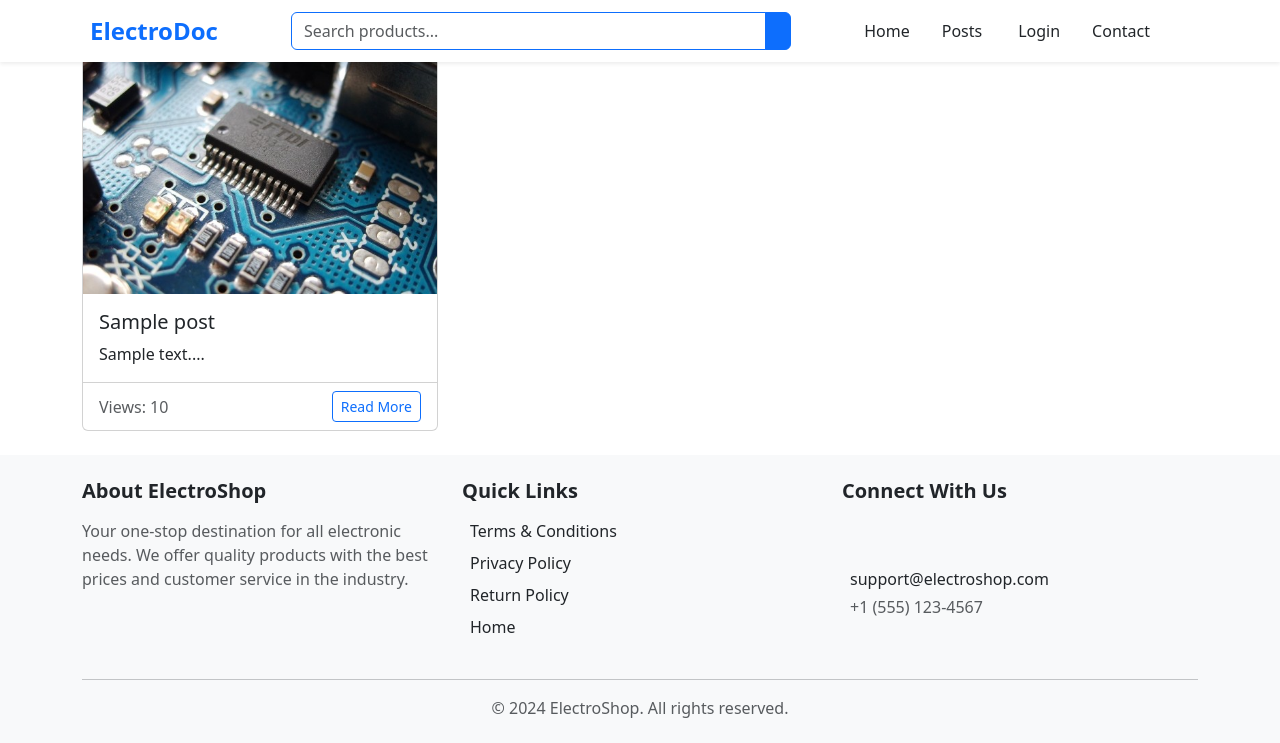
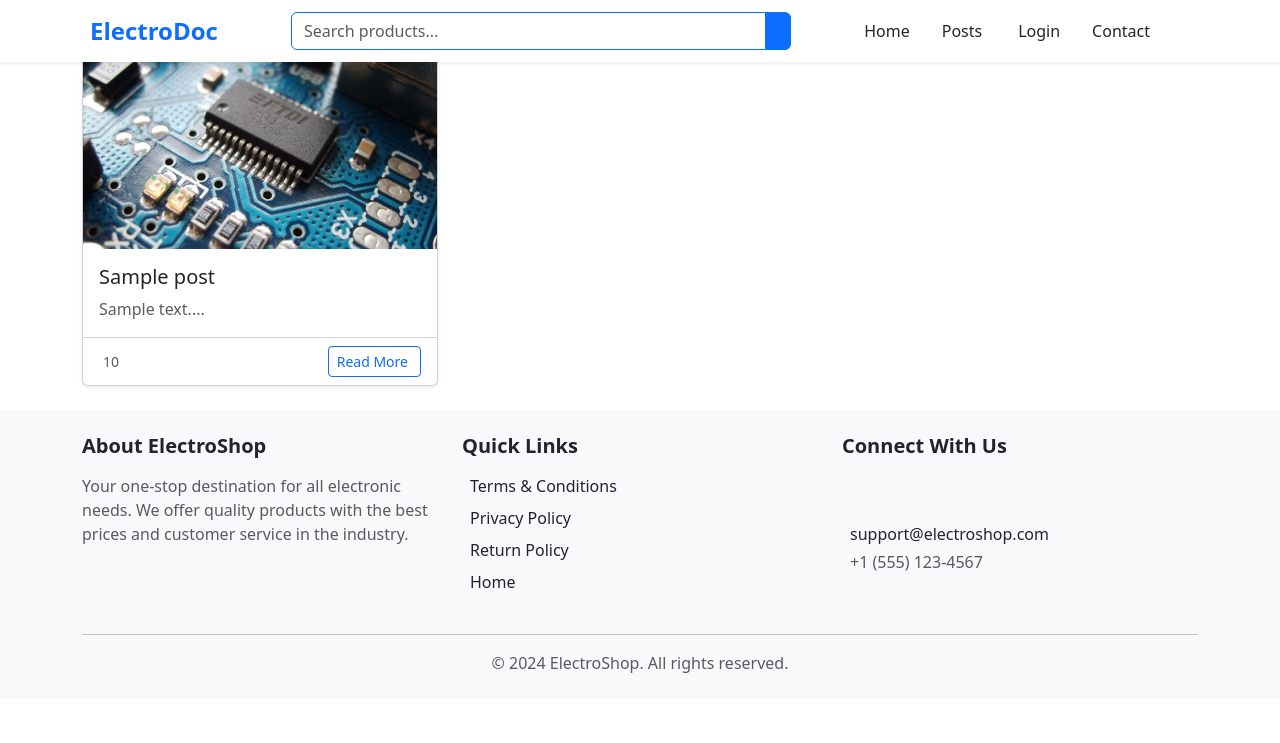
Before and after one commit to max021x/electrodoc, a PHP site: page /posts?page=1 in a window 1280 px wide. Shown: the top 743 px of the page. Run offline with PHP 8.4, Linux system fonts and the light colour scheme; tables that the repository leaves empty hold one stand-in row (values such as "Sample post"); some libraries are stand-ins or nearby versions.

Commit message:
pgiantion added

```diff
--- a/app/Controllers/PostController.php
+++ b/app/Controllers/PostController.php
@@ -13,8 +13,16 @@ class PostController
 
     public function index()
     {
-        $posts = Post::getRecent(3);
-        return Viewer::render('posts/index', ['posts' => $posts], 'layouts/main');
+        $page = $_GET['page'];
+        $limit = 2;
+        $posts = Post::getRecent(limit: $limit, page: $page);
+        $total = Post::count();
+
+        return Viewer::render(
+            'posts/index',
+            ['posts' => $posts  , 'currentPage' => $page , 'totalPages' => $total],
+            'layouts/main'
+        );
     }
 
     public function show($id)
--- a/app/Models/Post.php
+++ b/app/Models/Post.php
@@ -18,19 +18,35 @@ class Post extends Model
     public $updated_at;
 
 
-    public static function getRecent(int $limit)
+    public static function getRecent(?int $limit = null, ?int $page = null)
     {
-        $db = App::get('database') ;
+
+        $sql = "SELECT * FROM " . static::$table;
+        $params = [];
+
+        if ($limit !== null) {
+            $sql .= " LIMIT ?";
+            $params[] = $limit;
+        }
+
+        if ($page !== null && $limit !== null) {
+            $offset = ($page - 1) * $limit;
+            $sql .= " OFFSET ?";
+            $params[] = $offset;
+        }
+
+        $db = App::get('database');
         return $db->fetchAll(
-            "SELECT * FROM " . static::$table . " ORDER BY created_at LIMIT ? " , [$limit] ,
+            $sql,
+            $params,
             static::class
-        )  ;
+        );
     }
 
-    public static function count () {
-        $db = App::get('database') ;
-        $sql = "SELECT count(*) FROM " . static::$table ;
-        return (int) $db->query($sql,[])->fetchColumn() ;
+    public static function count()
+    {
+        $db = App::get('database');
+        $sql = "SELECT count(*) FROM " . static::$table;
+        return (int) $db->query($sql, [])->fetchColumn();
     }
-
 }
--- a/app/Views/posts/index.php
+++ b/app/Views/posts/index.php
@@ -1,18 +1,20 @@
-<div class="container my-8">
+<div class="container my-6">
     <div class="row">
         <?php foreach ($posts as $post): ?>
             <div class="col-12 col-md-6 col-lg-4 mb-4">
-                <div class="card h-100">
-                    <img src="images/electronic-car-1.jpg" class="card-img-top" alt="...">
+                <div class="card h-100 shadow-sm">
+                    <img src="images/electronic-car-1.jpg" class="card-img-top" alt="..." style="height: 200px; object-fit: cover;">
                     <div class="card-body">
                         <h5 class="card-title"><?= htmlspecialchars($post->title) ?></h5>
-                        <p class="card-text"><?= htmlspecialchars(substr($post->content, 0, 150)) ?>...</p>
+                        <p class="card-text text-muted"><?= htmlspecialchars(substr($post->content, 0, 150)) ?>...</p>
                     </div>
                     <div class="card-footer bg-transparent">
                         <div class="d-flex justify-content-between align-items-center">
-                            <span class="text-muted">Views: <?= $post->views ?></span>
+                            <small class="text-muted">
+                                <i class="fas fa-eye me-1"></i><?= $post->views ?>
+                            </small>
                             <a href="/posts/<?= $post->id ?>" class="btn btn-outline-primary btn-sm">
-                                Read More
+                                Read More <i class="fas fa-arrow-right ms-1"></i>
                             </a>
                         </div>
                     </div>
@@ -20,4 +22,48 @@
             </div>
         <?php endforeach; ?>
     </div>
+
+    <?php
+    $queryParams = $_GET;
+    unset($queryParams['page']);
+
+    function buildQueryString(array $params, $page): string
+    {
+        $params['page'] = $page;
+        return htmlspecialchars(http_build_query($params));
+    }
+
+    $range = 2;
+    $start = max(1, $currentPage - $range);
+    $end = min($totalPages, $currentPage + $range);
+    ?>
+
+    <?php if ($totalPages > 1): ?>
+        <nav aria-label="Page navigation" class="mt-4">
+            <ul class="pagination justify-content-center">
+                <?php if ($currentPage > $range + 1): ?>
+                    <li class="page-item">
+                        <a class="page-link" href="?<?= buildQueryString($queryParams, 1) ?>">1</a>
+                    </li>
+                    <?php if ($currentPage > $range + 2): ?>
+                        <li class="page-item disabled">
+                            <span class="page-link">...</span>
+                        </li>
+                    <?php endif; ?>
+                <?php endif; ?>
+
+                <?php for ($i = $start; $i <= $end; $i++): ?>
+                    <?php if ($i == $currentPage): ?>
+                        <li class="page-item active" aria-current="page">
+                            <span class="page-link"><?= $i ?></span>
+                        </li>
+                    <?php else: ?>
+                        <li class="page-item">
+                            <a class="page-link" href="?<?= buildQueryString($queryParams, $i) ?>"><?= $i ?></a>
+                        </li>
+                    <?php endif; ?>
+                <?php endfor; ?>
+            </ul>
+        </nav>
+    <?php endif; ?>
 </div>
--- a/config.php
+++ b/config.php
@@ -13,3 +13,4 @@ return [
     ]
 
 ] ;
+// composer require league/commonmark
```
